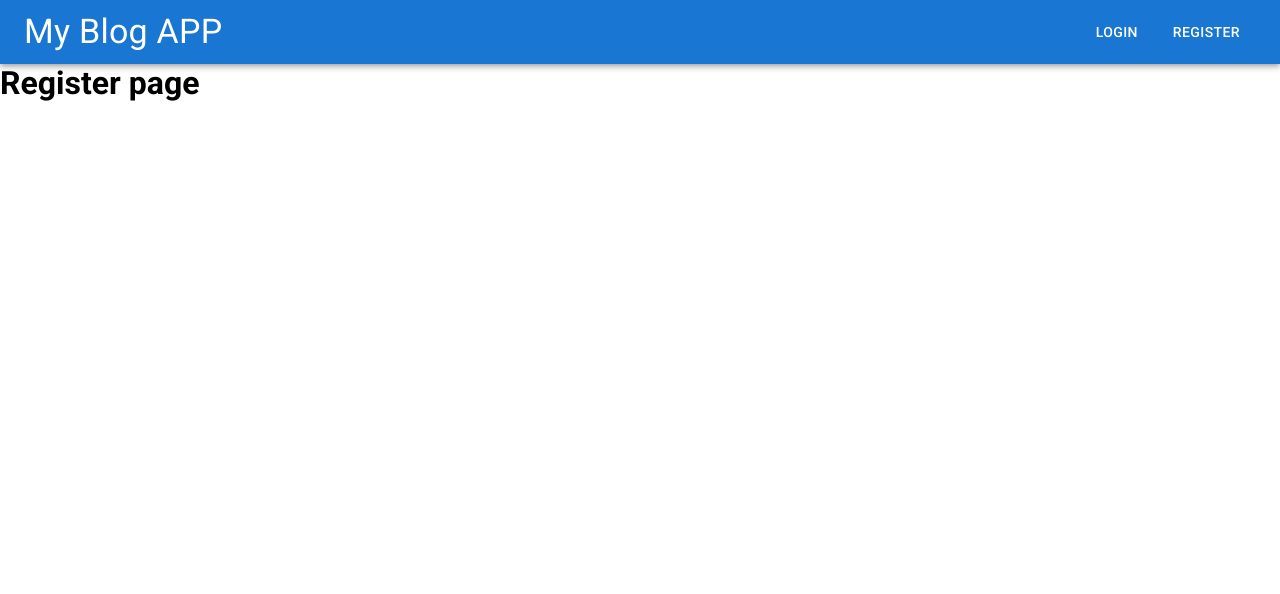
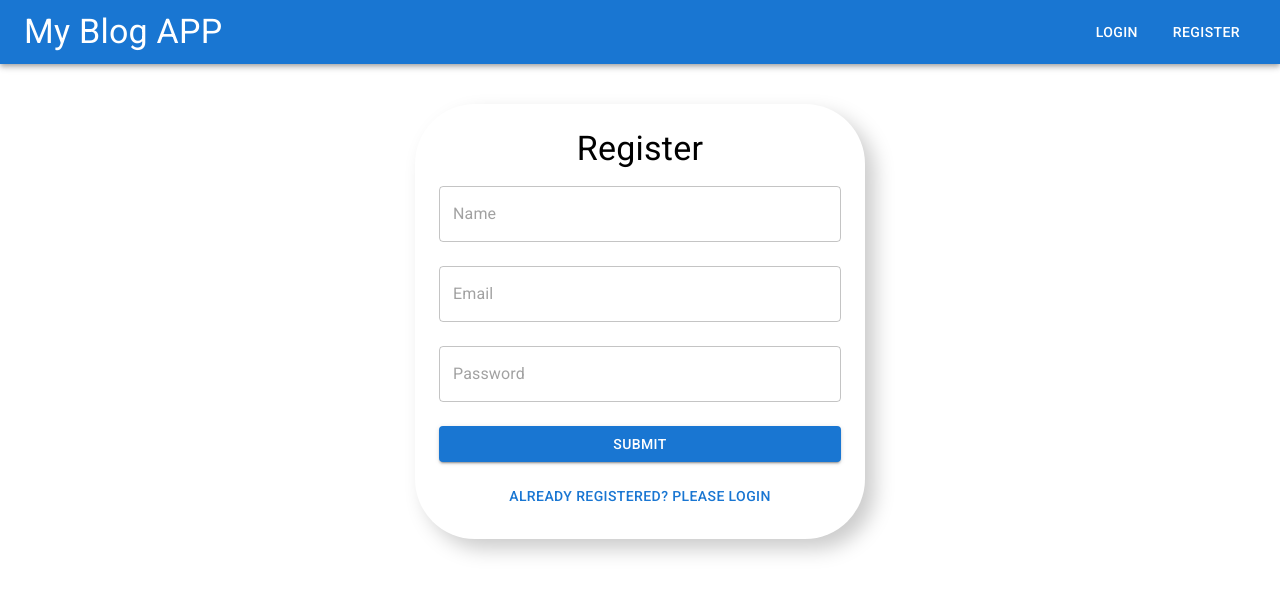
Before and after one commit to md-sakib-chowdhury/Mern-blog-app-, a React (Create React App) app in the folder client/: page /register in a window 1280 px wide. Shown: the top 594 px of the page. Built offline with nearby package versions, Linux system fonts and the light colour scheme.

Commit message:
submit button

```diff
--- a/client/src/pages/Login.js
+++ b/client/src/pages/Login.js
@@ -1,11 +1,12 @@
-import React from 'react'
+import React from "react";
+import { Box, Typography, TextField, Button } from "@mui/material";
 
 const Login = () => {
     return (
-        <div>
+        <>
             <h1>Login Page</h1>
-        </div>
-    )
-}
+        </>
+    );
+};
 
-export default Login
+export default Login;
--- a/client/src/pages/Register.js
+++ b/client/src/pages/Register.js
@@ -1,12 +1,29 @@
-import React from 'react'
+import { Box, Typography, TextField, Button } from "@mui/material";
 
 const Register = () => {
     return (
-        <div>
-            <h1>Register page</h1>
+        <>
+            <Box
+                maxWidth={450}
+                display="flex"
+                flexDirection={"column"}
+                alignItems="center"
+                justifyContent={"center"}
+                margin="auto"
+                marginTop={5}
+                boxShadow="10px 10px 20px #ccc"
+                padding={3}
+                borderRadius={15}
+            >
+                <Typography variant="h4">Register</Typography>
+                <TextField placeholder="Name" fullWidth margin="normal" />
+                <TextField placeholder="Email" fullWidth margin="normal" />
+                <TextField placeholder="Password" type="password" fullWidth margin="normal" />
+                <Button variant="contained" fullWidth sx={{ mt: 2 }}>Submit</Button>
+                <Button sx={{ mt: 2 }}>Already Registered? Please Login</Button>
+            </Box>
+        </>
+    );
+};
 
-        </div>
-    )
-}
-
-export default Register
+export default Register;
```
